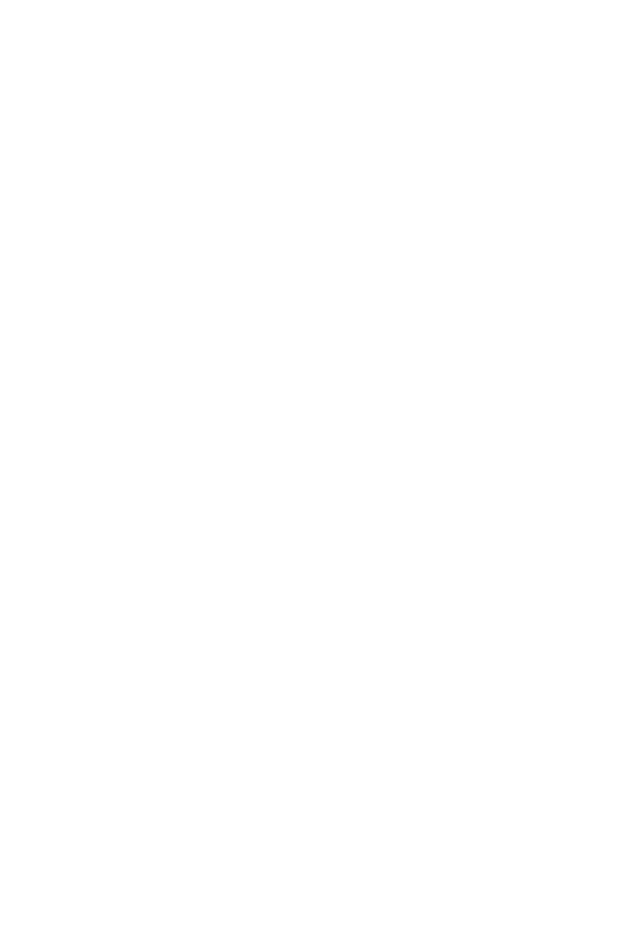
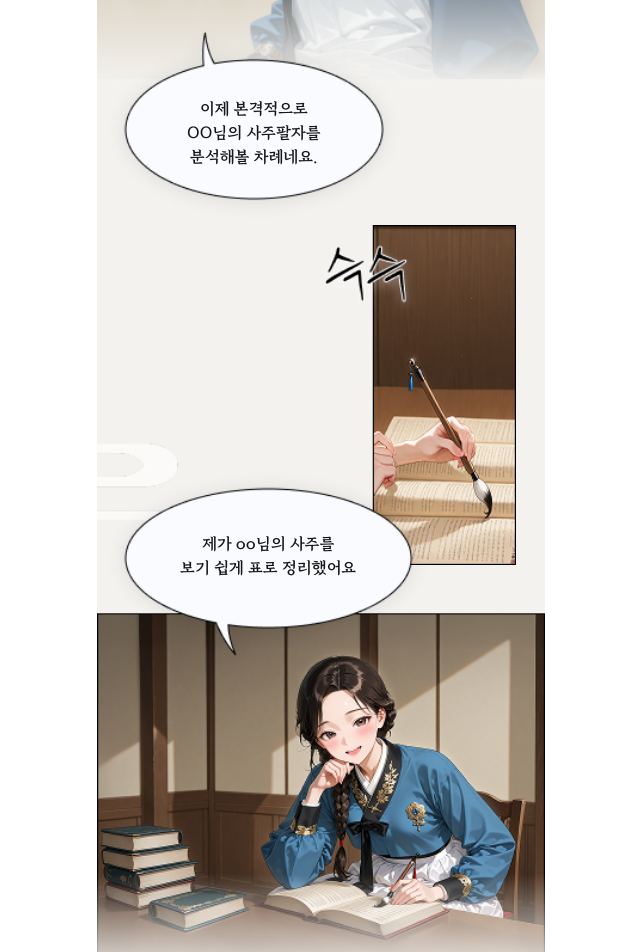
Before and after one commit to LeeHwiGyoung/rocketai, a Next.js app: page / in a window 1280 px wide. Shown: the part 700-1652 px from the top of the page, without its empty margins (319-959 px from the left). Before the commit the page ends 800 px from the top, so only its background shows below. Built offline with nearby package versions, Linux system fonts and the light colour scheme.

Commit message:
✨ feat  : 사주 분석 UI 추가 - 사주  분석 화면에 사용되는 이미지 컴포넌트 3개를 추가 - 이미지 내 말풍선의 중앙에 텍스트가 위치하도록 설정

```diff
--- a/src/app/page.tsx
+++ b/src/app/page.tsx
@@ -1,6 +1,26 @@
+import Image from "next/image";
 
 export default function Home() {
   return (
-    <></>
+    <main className="relative max-w-md w-full m-auto bg-[#f3f2ef]">
+      <div className="relative w-full">
+        <div className="absolute left-[35%] translate-x-[-50%] translate-y-[50%] bottom-[10%] leading-[1.5] wrap-anywhere text-center font-main">
+          <p>이제 본격적으로</p>
+          <p> OO님의 사주팔자를</p>
+          <p> 분석해볼 차례네요.</p>
+        </div>
+        <Image src="/img_cut_1.png" alt="" width={448} height={897} />
+      </div>
+      <div className="relative mr-[6.4%] ">
+        <Image src="/img_cut_2.png" alt="" width={448} height={360}  />
+      </div>
+      <div className="relative mt-[-22.3%]">
+        <div className="absolute left-[38.2%] translate-[-50%] top-[17.5%] leading-[1.5] wrap-anywhere text-center font-main">
+          <p>제가 oo님의 사주를</p>
+          <p> 보기 쉽게 표로 정리했어요</p>
+        </div>
+        <Image src="/img_cut_3.png" alt="" width={448} height={513.76} />
+      </div>
+    </main>
   );
 }
```
